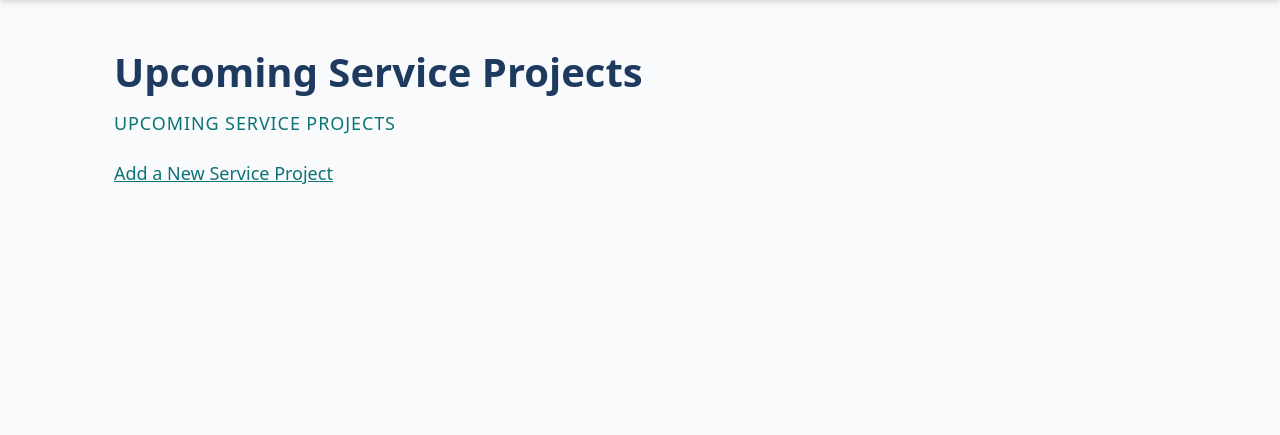
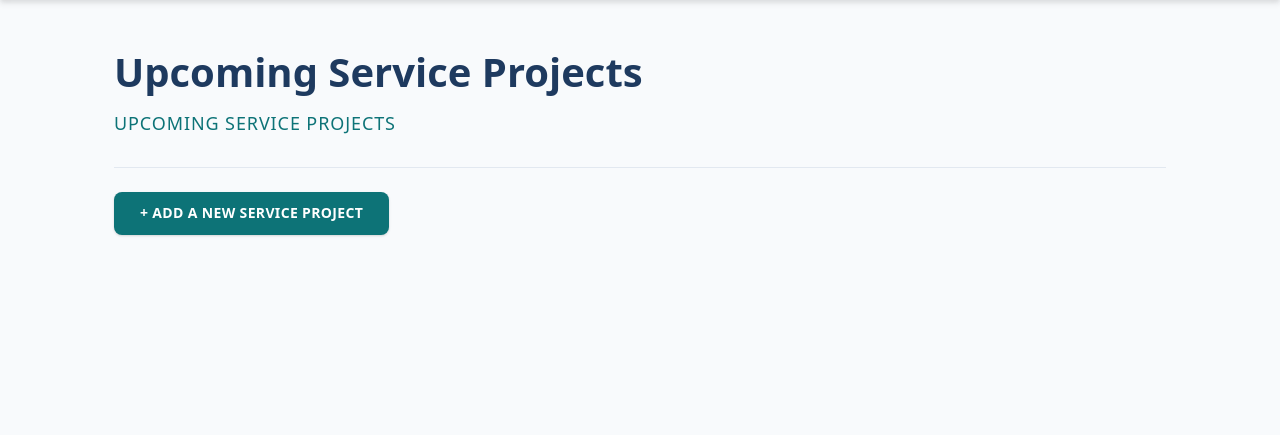
Before and after one commit to Joregesosa/cse340-course, a Node server app: page /projects in a window 1280 px wide. Shown: the part 64-499 px from the top of the page. Run offline with Node 20, Linux system fonts and the light colour scheme; data that the repository does not hold is empty.

Commit message:
feat: enhance UI with checkbox options for category assignment and improve action links styling

```diff
--- a/public/css/main.css
+++ b/public/css/main.css
@@ -332,6 +381,17 @@ main ul li strong {
   background-color: var(--color-accent-hover);
   color: #ffffff;
   box-shadow: var(--shadow-md);
+}
+
+/* Action links under a page's content (add / edit) */
+.page-actions {
+  display: flex;
+  align-items: center;
+  gap: var(--spacing-md);
+  flex-wrap: wrap;
+  margin-top: var(--spacing-xl);
+  padding-top: var(--spacing-lg);
+  border-top: 1px solid var(--color-border);
 }
 
 .btn-secondary {
--- a/src/views/organization.ejs
+++ b/src/views/organization.ejs
@@ -13,6 +13,8 @@
             <li><a href="/project/<%= project.project_id %>"><%= project.title %></a></li>
         <% }) %>
     </ul>
-    <p><a href="/edit-organization/<%= organizationDetails.organization_id %>">Edit Organization</a></p>
+    <div class="page-actions">
+        <a href="/edit-organization/<%= organizationDetails.organization_id %>" class="btn btn-secondary">Edit Organization</a>
+    </div>
 </main>
 <%- include('partials/footer') %>
--- a/src/views/organizations.ejs
+++ b/src/views/organizations.ejs
@@ -16,6 +16,8 @@
       <% })
     %>
   </ul>
-  <p><a href="/new-organization">Add a new organization</a></p>
+  <div class="page-actions">
+    <a href="/new-organization" class="btn btn-primary">+ Add a new organization</a>
+  </div>
 </main>
 <%- include('partials/footer') %>
--- a/src/views/project.ejs
+++ b/src/views/project.ejs
@@ -16,7 +16,9 @@
             <li><a href="/category/<%= cat.category_id %>"><%= cat.name %></a></li>
         <% }) %>
     </ul>
-    <p><a href="/new-project">Add a New Service Project</a></p>
-    <p><a href="/assign-categories/<%= project.project_id %>">Edit Categories</a></p>
+    <div class="page-actions">
+        <a href="/assign-categories/<%= project.project_id %>" class="btn btn-secondary">Edit Categories</a>
+        <a href="/new-project" class="btn btn-primary">+ Add a New Service Project</a>
+    </div>
 </main>
 <%- include('partials/footer') %>
--- a/src/views/projects.ejs
+++ b/src/views/projects.ejs
@@ -13,6 +13,8 @@
         </li>
     <% })%>
   </ul>
-  <p><a href="/new-project">Add a New Service Project</a></p>
+  <div class="page-actions">
+    <a href="/new-project" class="btn btn-primary">+ Add a New Service Project</a>
+  </div>
 </main>
 <%- include('partials/footer') %>
```
Also changed, not shown: other parts of public/css/main.css (+49 -0 lines), src/views/assign-categories.ejs (+12 -10 lines).
